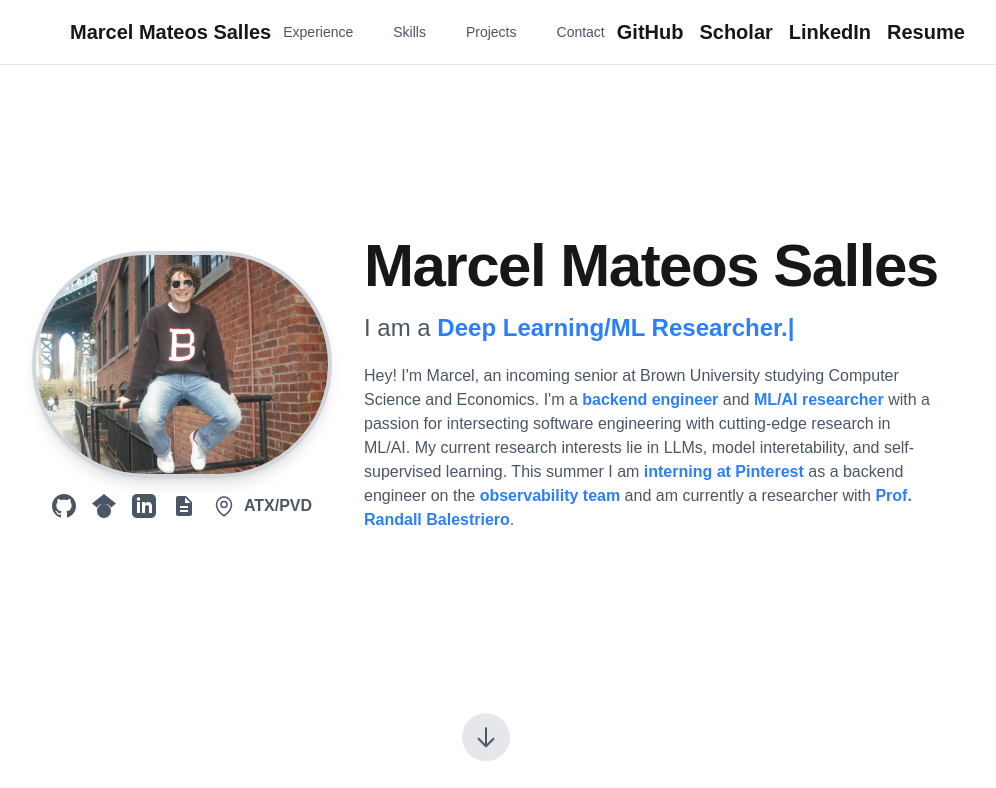
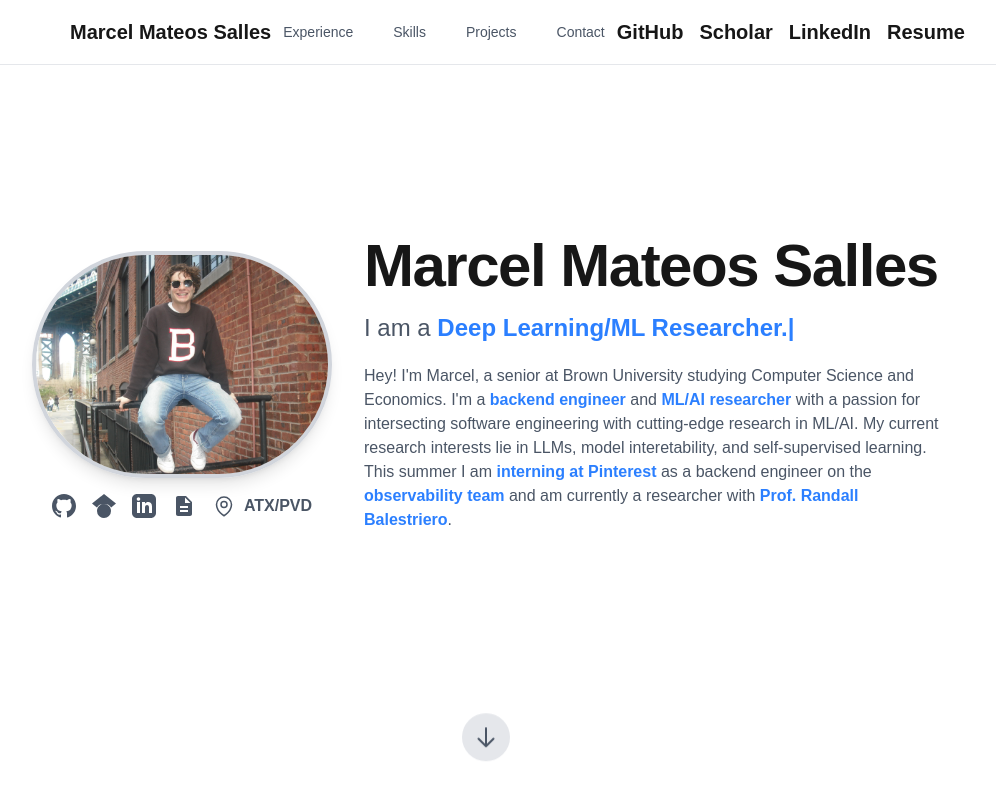
Before and after one commit to MarcelMatsal/marcel-website, a Next.js app: page / in a window 1280 px wide. Shown: the top 788 px of the page, without its empty margins (154-1150 px from the left). Built offline with nearby package versions, Linux system fonts and the light colour scheme.

Commit message:
minor updates throughout

```diff
--- a/src/components/HomeAndAbout.tsx
+++ b/src/components/HomeAndAbout.tsx
@@ -152,7 +152,7 @@ export default function HomeAndAboutSection() {
 
         {/* About Text */}
         <p className="text-gray-600 dark:text-gray-300 mt-1">
-          Hey! I&apos;m Marcel, an incoming senior at Brown University studying Computer Science and Economics.
+          Hey! I&apos;m Marcel, a senior at Brown University studying Computer Science and Economics.
           I&apos;m a <span className="text-blue-500 font-bold">backend engineer</span> and  <span className="text-blue-500 font-bold">ML/AI researcher </span> with a passion for intersecting software
           engineering with cutting-edge research in ML/AI. My current research interests lie in
           LLMs, model interetability, and self-supervised learning. This summer I am <span className="text-blue-500 font-bold"> interning at Pinterest </span> as a backend engineer on the <span className="text-blue-500 font-bold"> observability team </span> and am currently
```
